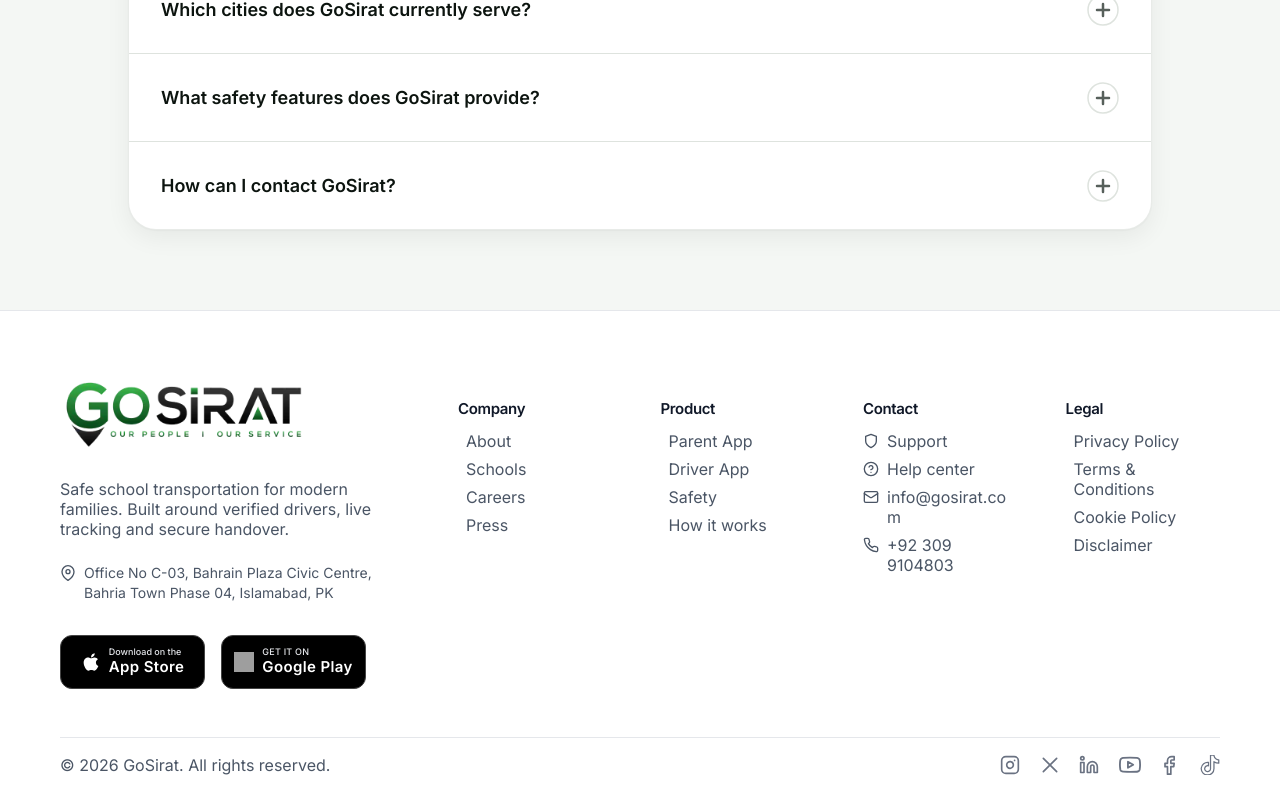
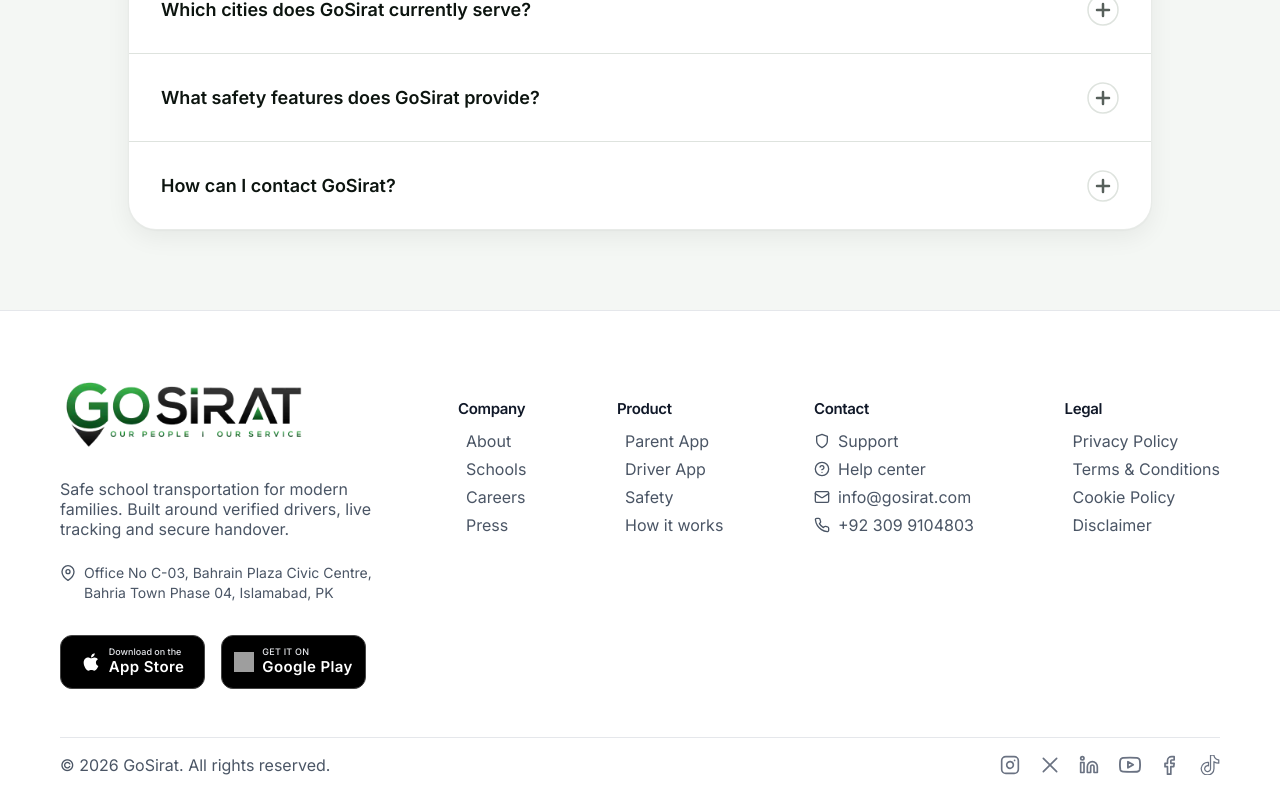
Before and after one commit to shery7378/gosirat, a Next.js app: page / in a window 1280 px wide. Shown: the part 8909-9709 px from the top of the page. Built offline with nearby package versions, Linux system fonts and the light colour scheme; grey boxes are pictures that could not be loaded.

Commit message:
footer responisve in some laptop devices

```diff
--- a/src/components/Footer.tsx
+++ b/src/components/Footer.tsx
@@ -150,7 +150,7 @@
                         </div>
                     </div>
 
-                    <div className="grid w-full min-w-0 flex-1 grid-cols-4 justify-between gap-x-4 lg:gap-x-8 xl:gap-x-12 gap-y-6 pt-6 text-gray-900 mq725:grid-cols-[auto_auto] mq725:justify-center mq650:gap-x-8 mq450:gap-x-6">
+                    <div className="flex w-full min-w-0 flex-1 flex-wrap justify-between gap-x-4 lg:gap-x-8 xl:gap-x-12 gap-y-6 pt-6 text-gray-900 mq725:grid mq725:grid-cols-[auto_auto] mq725:justify-center mq650:gap-x-8 mq450:gap-x-6">
                         {footerSections.map((section) => (
                             <div key={section.title} className="flex flex-col items-start min-w-0 max-w-full">
                                 <div className="flex flex-col items-start self-stretch">
@@ -163,7 +163,7 @@
                                         const content = (
                                             <div className="flex items-start gap-2 leading-5 text-base min-w-0 w-full mq725:text-[13px] mq725:gap-1.5">
                                                 <div className="shrink-0 mt-[2px]">{link.icon ? renderIcon(link.icon) : null}</div>
-                                                <span className="min-w-0 whitespace-normal break-words">{link.label}</span>
+                                                <span className="min-w-0 whitespace-nowrap">{link.label}</span>
                                             </div>
                                         );
 
```
